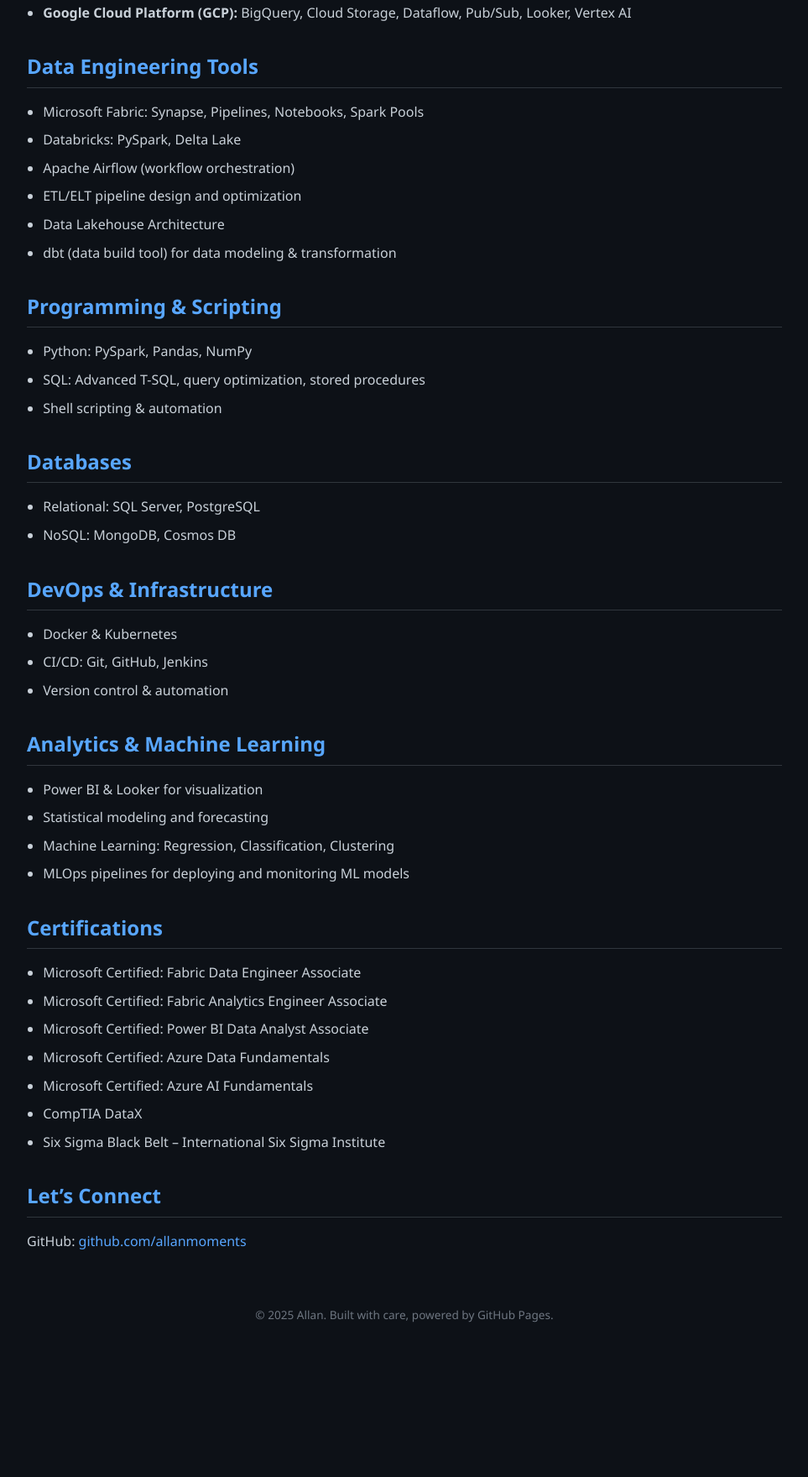
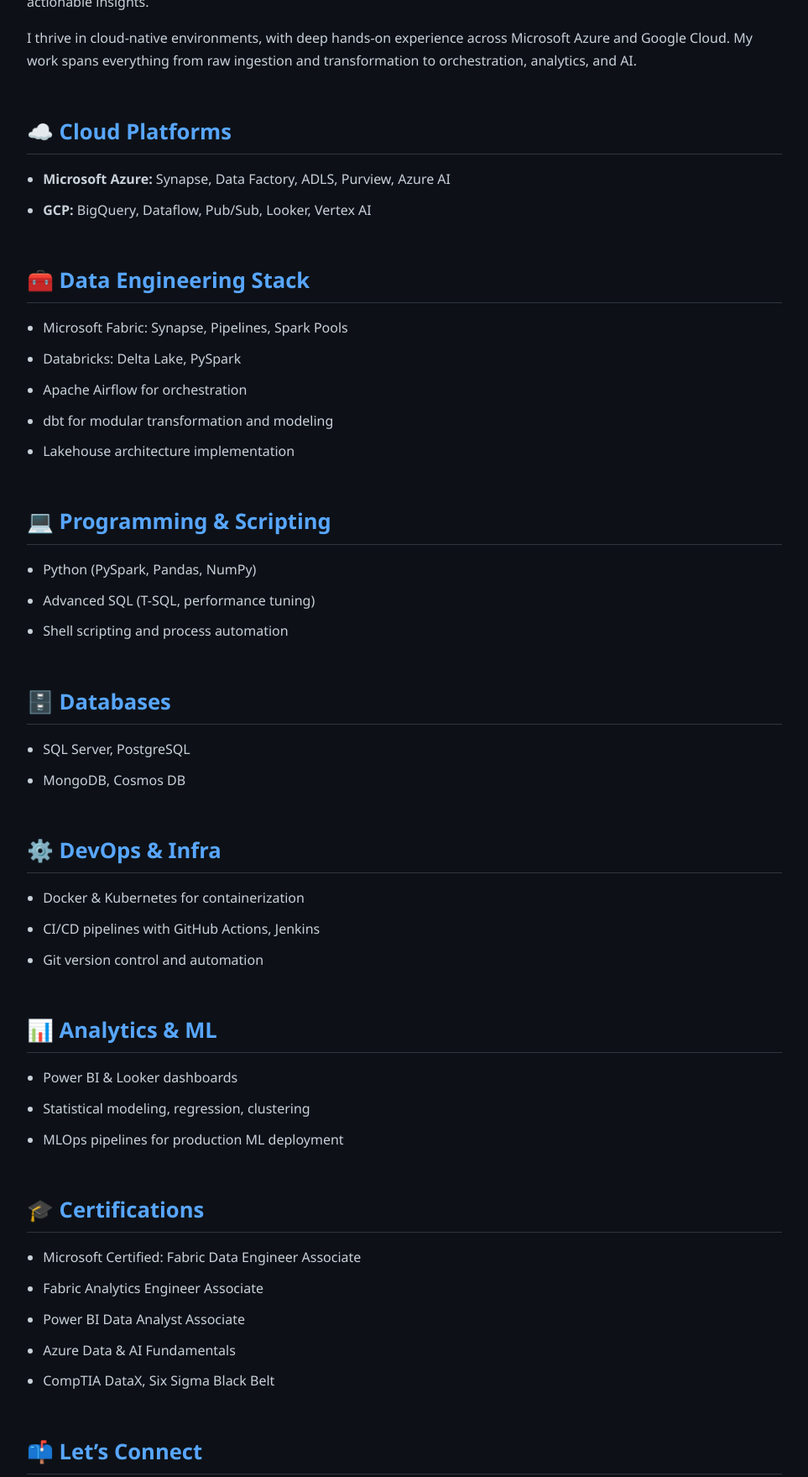
Before and after one commit to allanmoments/allanmoments.github.io, a plain HTML site: page index.html in a window 1280 px wide. Shown: the part 569-2328 px from the top of the page at 84% size, without its empty margins (158-1121 px from the left). Before the commit the page ends 2178 px from the top, so only its background shows below. Drawn offline with Linux system fonts and the light colour scheme.

Commit message:
🚀 Revamp portfolio landing page with new design and content

```diff
--- a/index.html
+++ b/index.html
@@ -10,24 +10,27 @@
       font-family: 'Segoe UI', Tahoma, Geneva, Verdana, sans-serif;
       background-color: #0d1117;
       color: #c9d1d9;
-      line-height: 1.6;
+      line-height: 1.7;
     }
     header {
       background: #161b22;
-      padding: 2.5rem 1rem;
+      padding: 4rem 1rem;
       text-align: center;
     }
     header h1 {
       margin: 0;
-      font-size: 3rem;
+      font-size: 3.5rem;
+      color: #58a6ff;
     }
     header p {
-      font-size: 1.2rem;
+      font-size: 1.25rem;
       color: #8b949e;
+      max-width: 700px;
+      margin: 1rem auto 0;
     }
     section {
       max-width: 900px;
-      margin: 2rem auto;
+      margin: 3rem auto;
       padding: 0 1rem;
     }
     h2 {
@@ -35,12 +38,13 @@
       padding-bottom: 0.3rem;
       margin-bottom: 1rem;
       color: #58a6ff;
+      font-size: 1.6rem;
     }
     ul {
       padding-left: 1.2rem;
     }
     li {
-      margin-bottom: 0.5rem;
+      margin-bottom: 0.6rem;
     }
     strong {
       color: #c9d1d9;
@@ -51,6 +55,23 @@
     }
     a:hover {
       text-decoration: underline;
+    }
+    .cta {
+      margin-top: 2rem;
+      display: inline-block;
+      padding: 0.75rem 1.5rem;
+      background-color: #238636;
+      color: #fff;
+      border-radius: 8px;
+      text-decoration: none;
+      font-weight: bold;
+    }
+    .cta:hover {
+      background-color: #2ea043;
+    }
+    .subtext {
+      color: #8b949e;
+      font-size: 0.95rem;
     }
     footer {
       text-align: center;
@@ -63,92 +84,97 @@
 <body>
   <header>
     <h1>Allan</h1>
-    <p>Senior Data Engineer | Azure & GCP | Building Intelligent, Scalable Data Systems</p>
+    <p>Senior Data Engineer building intelligent, scalable, cloud-native data systems across Azure & GCP</p>
+    <a href="https://github.com/allanmoments" target="_blank" class="cta">📂 View My GitHub</a>
   </header>
 
   <section>
-    <h2>About Me</h2>
+    <h2>👋 About Me</h2>
     <p>
-      I’m a cloud-native data engineer passionate about transforming data into actionable intelligence. I specialize in designing high-performance, scalable, and governed data pipelines using modern cloud and open-source tooling. I’ve worked across Azure and Google Cloud to deliver production-grade data lakes, real-time pipelines, machine learning platforms, and business intelligence systems.
+      I’m a senior data engineer with a passion for solving complex data problems using modern cloud platforms and open-source tools. From data lakes to ML pipelines, I design systems that scale, adapt, and empower teams with real-time, actionable insights.
+    </p>
+    <p>
+      I thrive in cloud-native environments, with deep hands-on experience across Microsoft Azure and Google Cloud. My work spans everything from raw ingestion and transformation to orchestration, analytics, and AI.
     </p>
   </section>
 
   <section>
-    <h2>Cloud Platforms</h2>
+    <h2>☁️ Cloud Platforms</h2>
     <ul>
-      <li><strong>Microsoft Azure:</strong> Synapse Analytics, Data Factory, Azure Data Lake Storage, Azure Purview, Azure AI, Azure Compute & Storage</li>
-      <li><strong>Google Cloud Platform (GCP):</strong> BigQuery, Cloud Storage, Dataflow, Pub/Sub, Looker, Vertex AI</li>
+      <li><strong>Microsoft Azure:</strong> Synapse, Data Factory, ADLS, Purview, Azure AI</li>
+      <li><strong>GCP:</strong> BigQuery, Dataflow, Pub/Sub, Looker, Vertex AI</li>
     </ul>
   </section>
 
   <section>
-    <h2>Data Engineering Tools</h2>
+    <h2>🧰 Data Engineering Stack</h2>
     <ul>
-      <li>Microsoft Fabric: Synapse, Pipelines, Notebooks, Spark Pools</li>
-      <li>Databricks: PySpark, Delta Lake</li>
-      <li>Apache Airflow (workflow orchestration)</li>
-      <li>ETL/ELT pipeline design and optimization</li>
-      <li>Data Lakehouse Architecture</li>
-      <li>dbt (data build tool) for data modeling & transformation</li>
+      <li>Microsoft Fabric: Synapse, Pipelines, Spark Pools</li>
+      <li>Databricks: Delta Lake, PySpark</li>
+      <li>Apache Airflow for orchestration</li>
+      <li>dbt for modular transformation and modeling</li>
+      <li>Lakehouse architecture implementation</li>
     </ul>
   </section>
 
   <section>
-    <h2>Programming & Scripting</h2>
+    <h2>💻 Programming & Scripting</h2>
     <ul>
-      <li>Python: PySpark, Pandas, NumPy</li>
-      <li>SQL: Advanced T-SQL, query optimization, stored procedures</li>
-      <li>Shell scripting & automation</li>
+      <li>Python (PySpark, Pandas, NumPy)</li>
+      <li>Advanced SQL (T-SQL, performance tuning)</li>
+      <li>Shell scripting and process automation</li>
     </ul>
   </section>
 
   <section>
-    <h2>Databases</h2>
+    <h2>🗄️ Databases</h2>
     <ul>
-      <li>Relational: SQL Server, PostgreSQL</li>
-      <li>NoSQL: MongoDB, Cosmos DB</li>
+      <li>SQL Server, PostgreSQL</li>
+      <li>MongoDB, Cosmos DB</li>
     </ul>
   </section>
 
   <section>
-    <h2>DevOps & Infrastructure</h2>
+    <h2>⚙️ DevOps & Infra</h2>
     <ul>
-      <li>Docker & Kubernetes</li>
-      <li>CI/CD: Git, GitHub, Jenkins</li>
-      <li>Version control & automation</li>
+      <li>Docker & Kubernetes for containerization</li>
+      <li>CI/CD pipelines with GitHub Actions, Jenkins</li>
+      <li>Git version control and automation</li>
     </ul>
   </section>
 
   <section>
-    <h2>Analytics & Machine Learning</h2>
+    <h2>📊 Analytics & ML</h2>
     <ul>
-      <li>Power BI & Looker for visualization</li>
-      <li>Statistical modeling and forecasting</li>
-      <li>Machine Learning: Regression, Classification, Clustering</li>
-      <li>MLOps pipelines for deploying and monitoring ML models</li>
+      <li>Power BI & Looker dashboards</li>
+      <li>Statistical modeling, regression, clustering</li>
+      <li>MLOps pipelines for production ML deployment</li>
     </ul>
   </section>
 
   <section>
-    <h2>Certifications</h2>
+    <h2>🎓 Certifications</h2>
     <ul>
       <li>Microsoft Certified: Fabric Data Engineer Associate</li>
-      <li>Microsoft Certified: Fabric Analytics Engineer Associate</li>
-      <li>Microsoft Certified: Power BI Data Analyst Associate</li>
-      <li>Microsoft Certified: Azure Data Fundamentals</li>
-      <li>Microsoft Certified: Azure AI Fundamentals</li>
-      <li>CompTIA DataX</li>
-      <li>Six Sigma Black Belt – International Six Sigma Institute</li>
+      <li>Fabric Analytics Engineer Associate</li>
+      <li>Power BI Data Analyst Associate</li>
+      <li>Azure Data & AI Fundamentals</li>
+      <li>CompTIA DataX, Six Sigma Black Belt</li>
     </ul>
   </section>
 
   <section>
-    <h2>Let’s Connect</h2>
-    <p>GitHub: <a href="https://github.com/allanmoments" target="_blank">github.com/allanmoments</a></p>
+    <h2>📫 Let’s Connect</h2>
+    <p>
+      I’m currently open to new roles in data engineering, platform architecture, and ML infra. If you're building something ambitious — let's talk.
+    </p>
+    <p>📧 Email: <a href="mailto:allanzablon@gmail.com">allanzablon@gmail.com</a></p>
+    <p>🌐 GitHub: <a href="https://github.com/allanmoments" target="_blank">github.com/allanmoments</a></p>
+    <p class="subtext">Available for contract, remote, and full-time opportunities.</p>
   </section>
 
   <footer>
-    © 2025 Allan. Built with care, powered by GitHub Pages.
+    © 2025 Allan. Built with purpose. Deployed with GitHub Pages.
   </footer>
 </body>
 </html>
```
